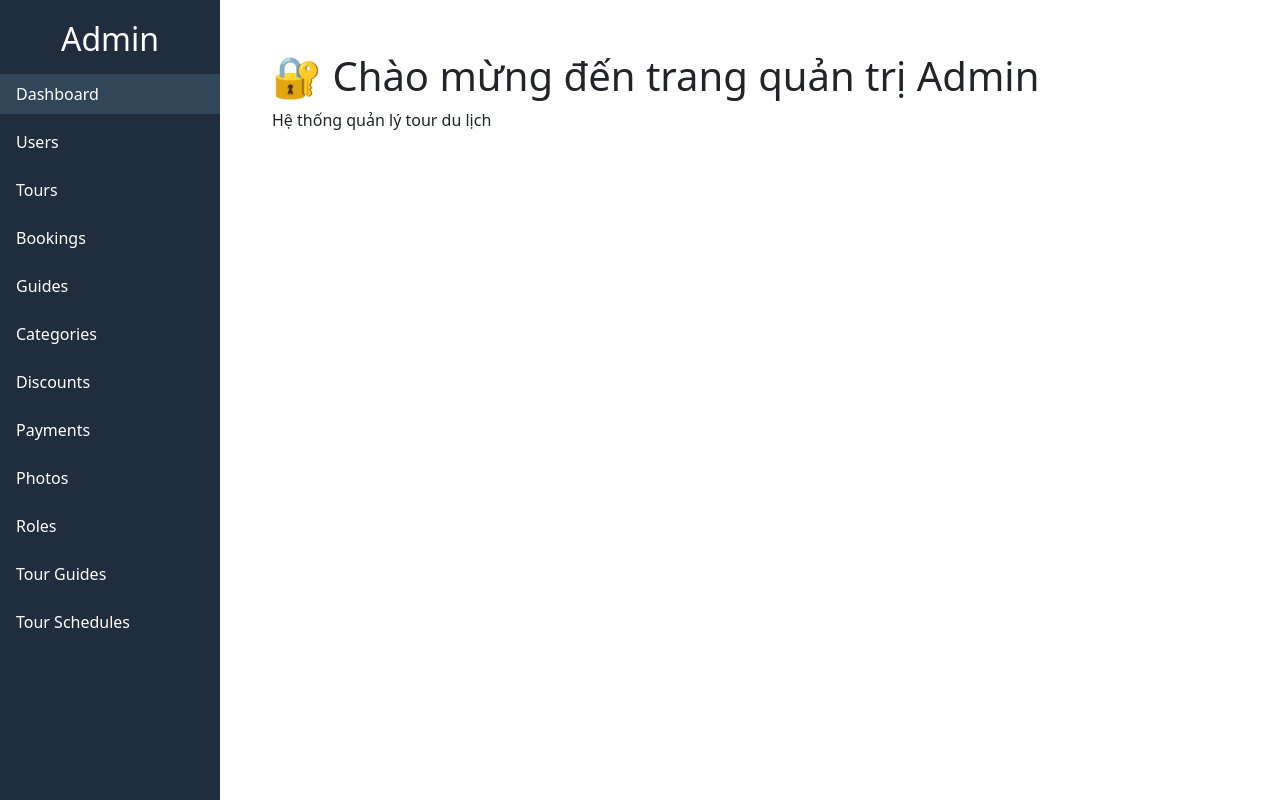
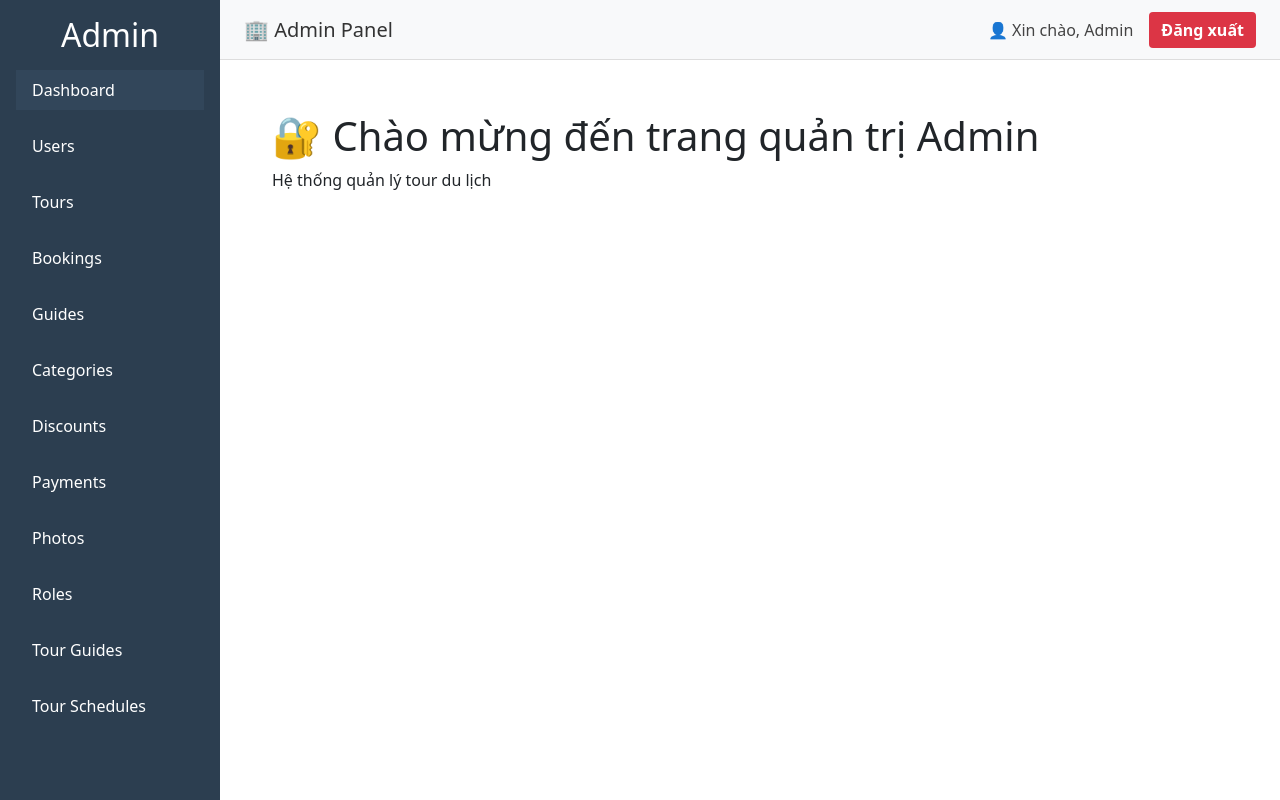
Before and after one commit to hoThanhThien/LT_Mang_7480201193603, a React (Vite) app in the folder frontend/: page /admin in a window 1280 px wide. Built offline with nearby package versions, Linux system fonts and the light colour scheme.

Commit message:
Thêm thanh Header admin

```diff
--- a/frontend/src/admin/components/layout/AdminLayout.jsx
+++ b/frontend/src/admin/components/layout/AdminLayout.jsx
@@ -1,6 +1,8 @@
 import React from "react";
 import Sidebar from "./Sidebar";
+import Navbar from "./Navbar"; // ✅ THÊM import này
 import { Outlet } from "react-router-dom";
+import "./adminLayout.css"; // CSS layout chính
 
 const AdminLayout = ({ children }) => {
   return (
@@ -9,8 +11,14 @@ const AdminLayout = ({ children }) => {
       <Sidebar />
 
       {/* Nội dung bên phải */}
-      <div style={{ marginLeft: "220px", padding: "20px", width: "100%" }}>
-        {children || <Outlet />}
+      <div style={{ marginLeft: "220px", width: "100%" }}>
+        {/* ✅ THÊM Navbar tại đây */}
+        <Navbar />
+
+        {/* Phần nội dung chính */}
+        <div style={{ padding: "20px" }}>
+          {children || <Outlet />}
+        </div>
       </div>
     </div>
   );
--- /dev/null
+++ b/frontend/src/admin/components/layout/Navbar.css
@@ -0,0 +1,44 @@
+.admin-navbar {
+  display: flex;
+  justify-content: space-between;
+  align-items: center;
+  background-color: #f8f9fa;
+  padding: 12px 24px;
+  border-bottom: 1px solid #ddd;
+  height: 60px;
+  position: sticky;
+  top: 0;
+  z-index: 1000;
+}
+
+.admin-navbar__left h2 {
+  margin: 0;
+  color: #333;
+  font-size: 20px;
+}
+
+.admin-navbar__right {
+  display: flex;
+  align-items: center;
+  gap: 16px;
+}
+
+.admin-navbar__user {
+  font-weight: 500;
+  color: #444;
+}
+
+.admin-navbar__logout {
+  padding: 6px 12px;
+  border: none;
+  background-color: #dc3545;
+  color: white;
+  border-radius: 4px;
+  cursor: pointer;
+  font-weight: bold;
+  transition: background-color 0.3s;
+}
+
+.admin-navbar__logout:hover {
+  background-color: #c82333;
+}
--- a/frontend/src/admin/components/layout/Navbar.jsx
+++ b/frontend/src/admin/components/layout/Navbar.jsx
@@ -1,9 +1,16 @@
 import React from "react";
+import "./navbar.css"; // ✅ Import file CSS riêng
 
 const Navbar = () => {
   return (
-    <div className="navbar">
-      <p>Xin chào, Admin</p>
+    <div className="admin-navbar">
+      <div className="admin-navbar__left">
+        <h2>🏢 Admin Panel</h2>
+      </div>
+      <div className="admin-navbar__right">
+        <span className="admin-navbar__user">👤 Xin chào, Admin</span>
+        <button className="admin-navbar__logout">Đăng xuất</button>
+      </div>
     </div>
   );
 };
```
